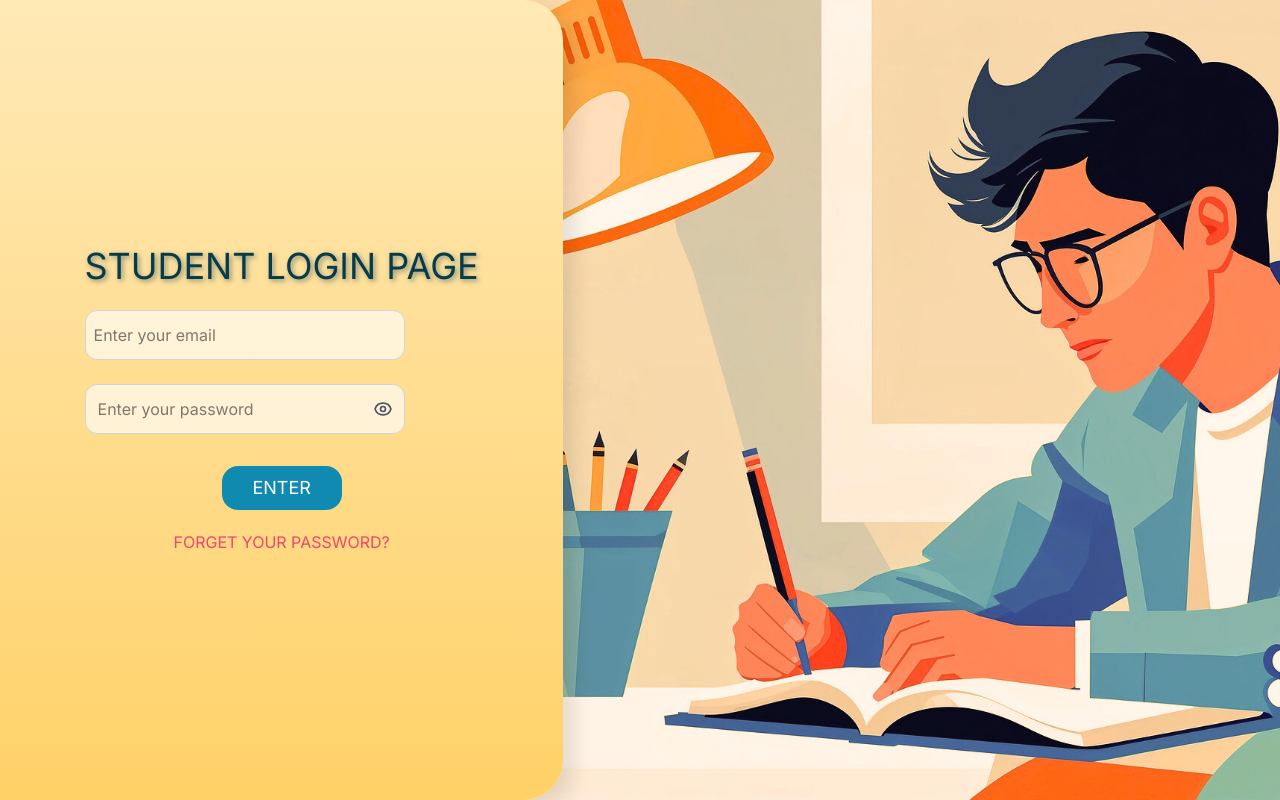
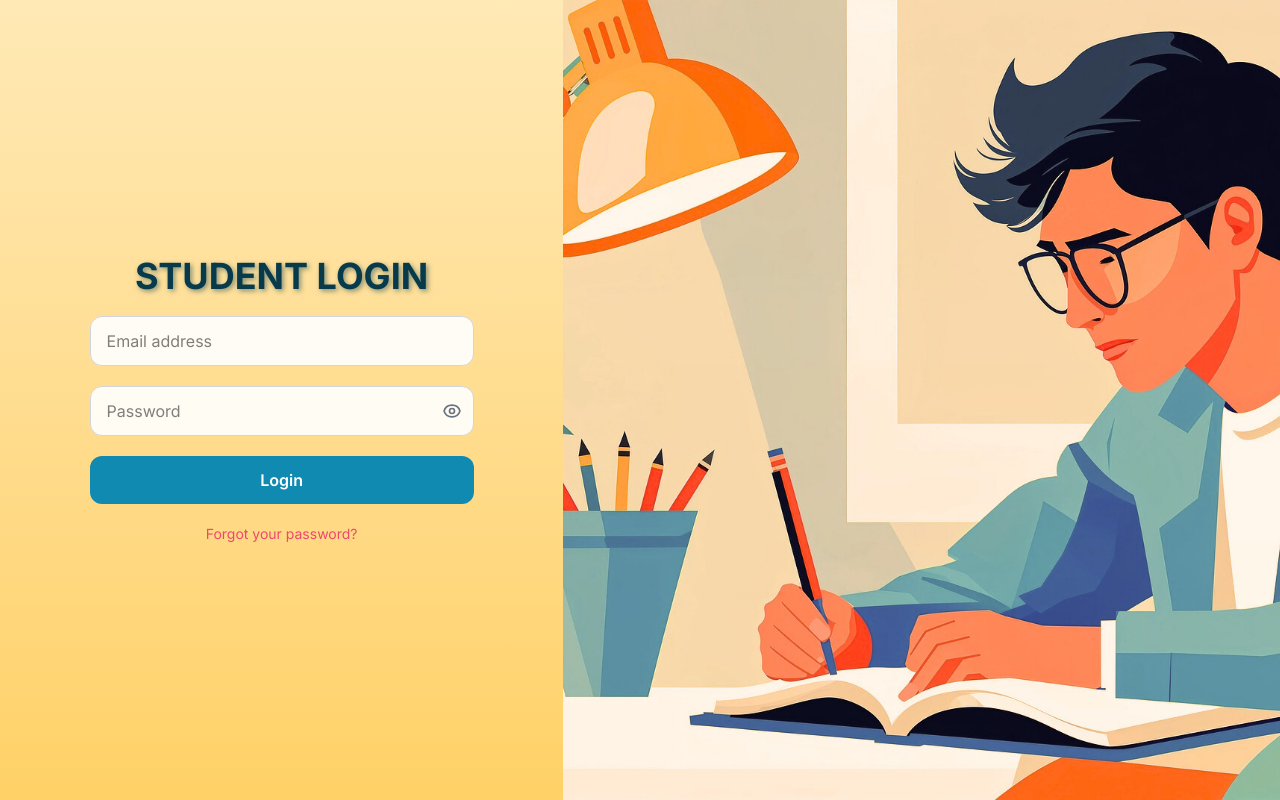
Before and after one commit to GauravVerdhanMaheshwari/College-assigment-portal, a React (Vite) app in the folder frontend/: page /student/login in a window 1280 px wide. Built offline with nearby package versions, Linux system fonts and the light colour scheme.

Commit message:
feat: enhance LoginPage with password visibility toggle, improved styling, and error handling

```diff
--- a/frontend/src/components/LoginPage.jsx
+++ b/frontend/src/components/LoginPage.jsx
@@ -1,16 +1,75 @@
 import React, { useState, useEffect } from "react";
 import { Link, useNavigate } from "react-router-dom";
 
+/* -------------------- ICONS -------------------- */
+const EyeIcon = () => (
+  <svg
+    xmlns="http://www.w3.org/2000/svg"
+    className="h-5 w-5"
+    fill="none"
+    viewBox="0 0 24 24"
+    stroke="currentColor"
+    strokeWidth={2}
+  >
+    <path
+      strokeLinecap="round"
+      strokeLinejoin="round"
+      d="M2.458 12C3.732 7.943 7.523 5 12 5
+      c4.478 0 8.268 2.943 9.542 7
+      -1.274 4.057-5.064 7-9.542 7
+      -4.477 0-8.268-2.943-9.542-7z"
+    />
+    <path
+      strokeLinecap="round"
+      strokeLinejoin="round"
+      d="M15 12a3 3 0 11-6 0 3 3 0 016 0z"
+    />
+  </svg>
+);
+
+const EyeOffIcon = () => (
+  <svg
+    xmlns="http://www.w3.org/2000/svg"
+    className="h-5 w-5"
+    fill="none"
+    viewBox="0 0 24 24"
+    stroke="currentColor"
+    strokeWidth={2}
+  >
+    <path strokeLinecap="round" strokeLinejoin="round" d="M3 3l18 18" />
+    <path
+      strokeLinecap="round"
+      strokeLinejoin="round"
+      d="M13.875 18.825A10.05 10.05 0 0112 19
+      c-5.523 0-10-4.477-10-10
+      a9.956 9.956 0 012.928-7.071"
+    />
+    <path
+      strokeLinecap="round"
+      strokeLinejoin="round"
+      d="M6.1 6.1A9.956 9.956 0 0112 5
+      c5.523 0 10 4.477 10 10
+      a9.956 9.956 0 01-4.135 8.13"
+    />
+    <path
+      strokeLinecap="round"
+      strokeLinejoin="round"
+      d="M15 12a3 3 0 11-6 0 3 3 0 016 0z"
+    />
+  </svg>
+);
+
+/* -------------------- COMPONENT -------------------- */
 function LoginPage({
-  inputCSS,
-  loginSectionCSS,
-  buttonCSS,
+  inputCSS = "",
+  loginSectionCSS = "",
+  buttonCSS = "",
   imageSrc,
   imageAlt,
-  aLinkCSS,
+  aLinkCSS = "",
   forgetPasswordLink,
   API,
-  h1CSS,
+  h1CSS = "",
   pageAbout,
   redirectLink,
 }) {
@@ -18,11 +77,11 @@ function LoginPage({
   const [password, setPassword] = useState("");
   const [loginError, setLoginError] = useState("");
   const [showPassword, setShowPassword] = useState(false);
+
   const navigate = useNavigate();
-  // sessionStorage.setItem("user", JSON.stringify({}));
 
   useEffect(() => {
-    document.title = `${pageAbout} Login Page`;
+    document.title = `${pageAbout} Login`;
   }, [pageAbout]);
 
   const handleSubmit = async (e) => {
@@ -35,134 +94,103 @@ function LoginPage({
       });
 
       if (!response.ok) {
-        const errorData = await response.json().catch(() => ({}));
-        throw new Error(errorData.message || "Invalid credentials");
+        const err = await response.json().catch(() => ({}));
+        throw new Error(err.message || "Invalid credentials");
       }
 
       const data = await response.json();
       sessionStorage.setItem("user", JSON.stringify(data));
 
-      setEmail("");
-      setPassword("");
-      setLoginError("");
       navigate(redirectLink);
-    } catch (error) {
-      console.error("Login error:", error);
-      setLoginError(error.message || "Something went wrong!");
+    } catch (err) {
+      setLoginError(err.message || "Something went wrong");
     }
   };
 
   return (
-    <div className="flex flex-row align-middle justify-center">
+    <div className="min-h-screen flex">
+      {/* -------- LEFT LOGIN SECTION -------- */}
       <div
-        className={`w-[44vw] h-[100vh] flex absolute left-0 items-center justify-center bg-gradient-to-b ${loginSectionCSS} rounded-r-[40px] shadow-[10px_10px_20px_1px_rgba(0,_0,_0,_0.1)]`}
+        className={`w-full md:w-[44vw] flex items-center justify-center
+        bg-gradient-to-b ${loginSectionCSS}
+        px-6 md:px-0`}
       >
-        <form onSubmit={handleSubmit} className="flex flex-col">
-          <h1 className={`text-4xl text-center ${h1CSS} mb-6`}>
-            {pageAbout.toUpperCase()} LOGIN PAGE
+        <form
+          onSubmit={handleSubmit}
+          className="w-full max-w-sm flex flex-col gap-5"
+        >
+          <h1 className={`text-4xl text-center font-bold ${h1CSS}`}>
+            {pageAbout.toUpperCase()} LOGIN
           </h1>
 
+          {/* Email */}
           <input
             type="email"
-            placeholder="Enter your email"
-            className={`mb-6 py-3 px-2 w-80 rounded-xl border border-gray-300 bg-[#ffffffa1] focus:outline-none focus:shadow-[7px_7px_8px_1px_rgba(_0,_0,_0,_0.3)] transition-all duration-300 ease-in-out${inputCSS}`}
+            placeholder="Email address"
+            className={`py-3 px-4 rounded-xl border border-gray-300
+            bg-white/90 backdrop-blur-sm
+            focus:outline-none focus:ring-2 focus:ring-blue-400
+            transition-all ${inputCSS}`}
             value={email}
             onChange={(e) => setEmail(e.target.value)}
             required
           />
 
-          <div className="mb-4 flex flex-row">
-            <div className="mb-4 relative w-80">
+          {/* Password */}
+          <div className="relative">
             <input
               type={showPassword ? "text" : "password"}
-                placeholder="Enter your password"
-                className={`py-3 px-3 pr-12 w-full rounded-xl border border-gray-300 bg-[#ffffffa1]
-      focus:outline-none focus:shadow-[7px_7px_8px_1px_rgba(0,0,0,0.3)]
-      transition-all duration-300 ease-in-out ${inputCSS}`}
+              placeholder="Password"
+              className={`py-3 px-4 pr-12 w-full rounded-xl border border-gray-300
+              bg-white/90 backdrop-blur-sm
+              focus:outline-none focus:ring-2 focus:ring-blue-400
+              transition-all ${inputCSS}`}
               value={password}
               onChange={(e) => setPassword(e.target.value)}
               required
             />
 
-              {/* Show / Hide Button */}
             <button
               type="button"
               onClick={() => setShowPassword((prev) => !prev)}
               className="absolute right-3 top-1/2 -translate-y-1/2
-      text-gray-600 hover:text-blue-600 transition-colors duration-200 cursor-pointer"
+              text-gray-500 hover:text-blue-600 transition"
             >
-                {showPassword ? (
-                  /* Eye Off Icon */
-                  <svg
-                    xmlns="http://www.w3.org/2000/svg"
-                    className="h-5 w-5"
-                    fill="none"
-                    viewBox="0 0 24 24"
-                    stroke="currentColor"
-                    strokeWidth={2}
-                  >
-                    <path
-                      strokeLinecap="round"
-                      strokeLinejoin="round"
-                      d="M13.875 18.825A10.05 10.05 0 0112 19c-5.523 0-10-4.477-10-10a9.956 9.956 0 012.928-7.071M6.1 6.1A9.956 9.956 0 0112 5c5.523 0 10 4.477 10 10a9.956 9.956 0 01-4.135 8.13M15 12a3 3 0 11-6 0 3 3 0 016 0z"
-                    />
-                    <path
-                      strokeLinecap="round"
-                      strokeLinejoin="round"
-                      d="M3 3l18 18"
-                    />
-                  </svg>
-                ) : (
-                  /* Eye Icon */
-                  <svg
-                    xmlns="http://www.w3.org/2000/svg"
-                    className="h-5 w-5"
-                    fill="none"
-                    viewBox="0 0 24 24"
-                    stroke="currentColor"
-                    strokeWidth={2}
-                  >
-                    <path
-                      strokeLinecap="round"
-                      strokeLinejoin="round"
-                      d="M15 12a3 3 0 11-6 0 3 3 0 016 0z"
-                    />
-                    <path
-                      strokeLinecap="round"
-                      strokeLinejoin="round"
-                      d="M2.458 12C3.732 7.943 7.523 5 12 5c4.478 0 8.268 2.943 9.542 7-1.274 4.057-5.064 7-9.542 7-4.477 0-8.268-2.943-9.542-7z"
-                    />
-                  </svg>
-                )}
+              {showPassword ? <EyeOffIcon /> : <EyeIcon />}
             </button>
           </div>
-          </div>
 
+          {/* Error */}
+          {loginError && (
+            <p className="text-red-500 text-sm text-center">{loginError}</p>
+          )}
+
+          {/* Button */}
           <button
             type="submit"
-            className={`w-30 text-lg mb-2 mx-auto text-white py-2 px-3 rounded-2xl hover:rounded-3xl transition-all duration-300 cursor-pointer ease-in-out ${buttonCSS}`}
+            className={`w-full py-3 rounded-xl text-white font-semibold
+            hover:scale-[1.03] active:scale-[0.97]
+            transition-transform duration-200 ${buttonCSS}`}
           >
-            ENTER
+            Login
           </button>
 
-          {loginError && (
-            <p className="text-red-500 text-center mt-2">{loginError}</p>
-          )}
-
+          {/* Forget password */}
           <Link
             to={forgetPasswordLink}
-            className={`text-center ${aLinkCSS} mt-3 hover:underline transition-all`}
+            className={`text-center text-sm hover:underline ${aLinkCSS}`}
           >
-            FORGET YOUR PASSWORD?
+            Forgot your password?
           </Link>
         </form>
       </div>
 
-      <div className="h-[100vh] absolute -z-1 right-0 w-[60vw]">
+      {/* -------- RIGHT IMAGE SECTION -------- */}
+      <div className="hidden md:block w-[56vw]">
         <img
           src={imageSrc}
           alt={imageAlt}
-          className="h-full w-full object-cover"
+          className="h-screen w-full object-cover"
         />
       </div>
     </div>
```
Lines whose indentation alone changed are shown as unchanged.
